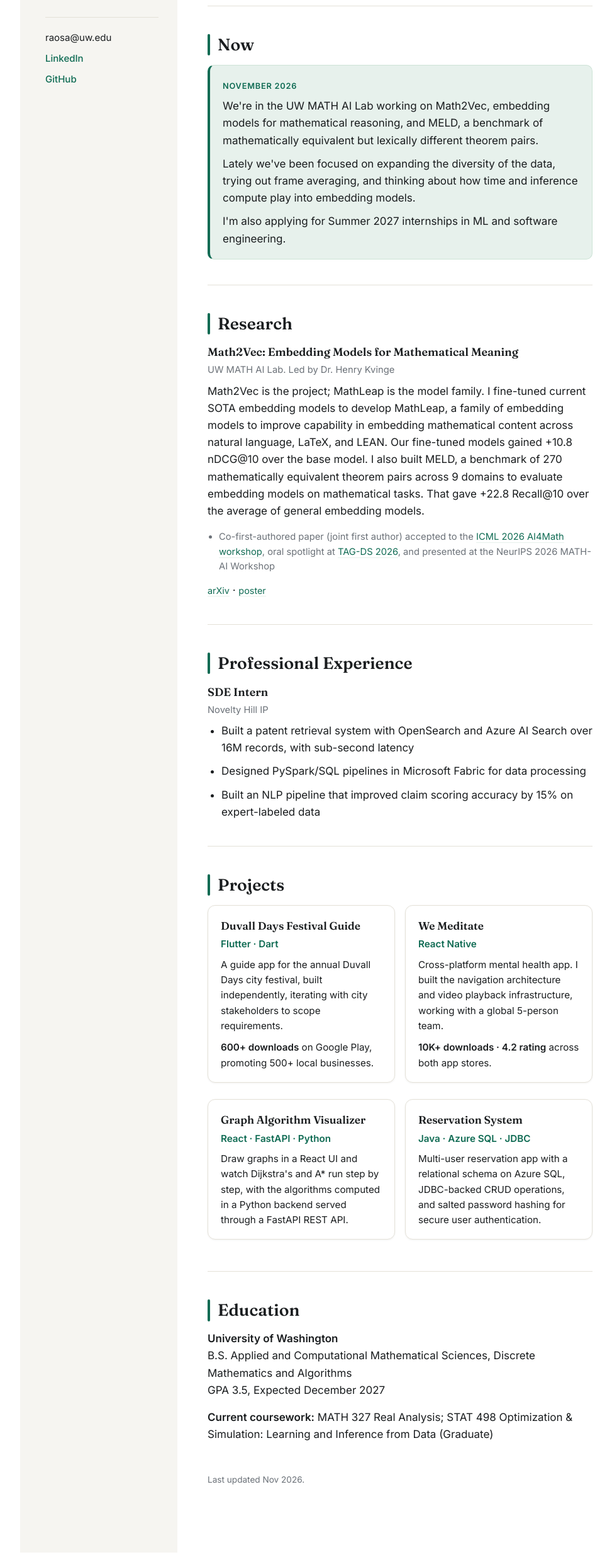
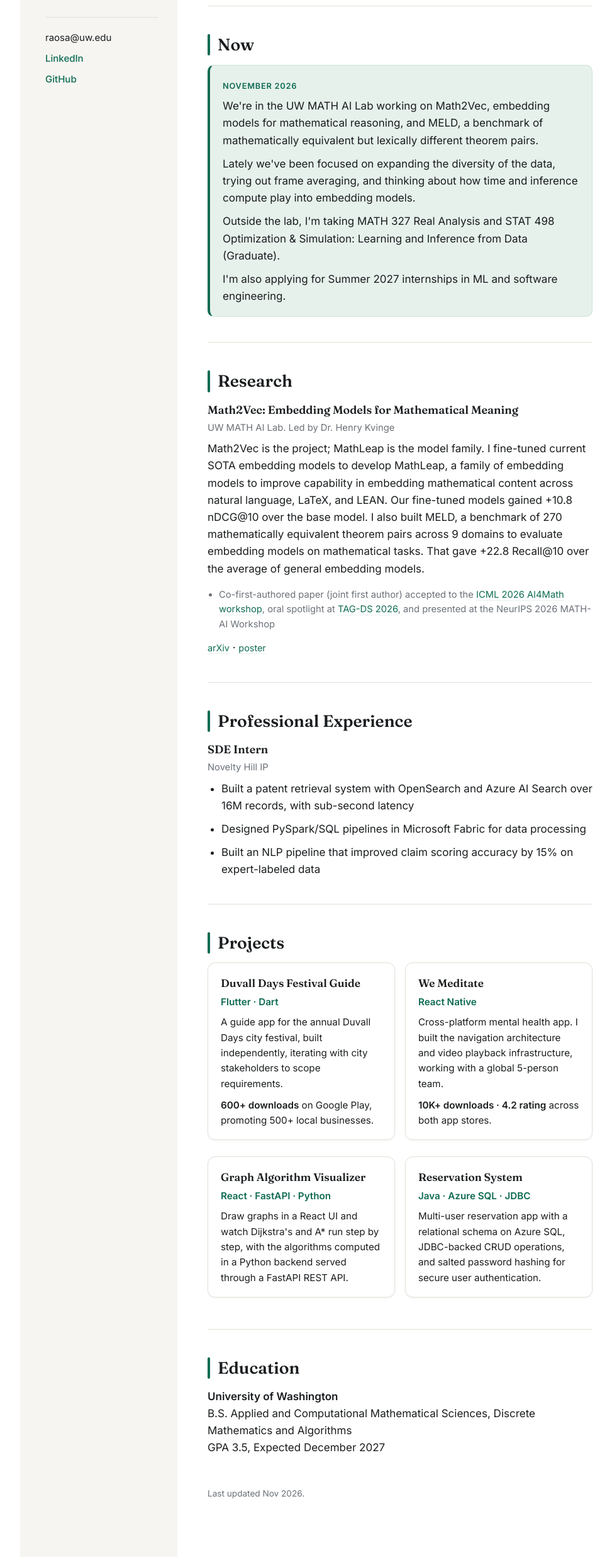
Before and after one commit to SamarthRao91/portfolio, a plain HTML site: page index.html in a window 1280 px wide. Shown: the part 325-2797 px from the top of the page at 63% size, without its empty margins (88-1061 px from the left). Drawn offline with Linux system fonts and the light colour scheme.

Commit message:
Move coursework into Now, fix We/I split

```diff
--- a/index.html
+++ b/index.html
@@ -400,6 +400,11 @@ section {
           inference compute play into embedding models.
         </p>
         <p>
+          Outside the lab, I'm taking MATH 327 Real Analysis and STAT 498
+          Optimization &amp; Simulation: Learning and Inference from Data
+          (Graduate).
+        </p>
+        <p>
           I'm also applying for Summer 2027 internships in ML and
           software engineering.
         </p>
@@ -492,11 +497,6 @@ section {
         Mathematics and Algorithms<br>
         GPA 3.5, Expected December 2027
       </p>
-      <p>
-        <strong>Current coursework:</strong> MATH 327 Real Analysis;
-        STAT 498 Optimization &amp; Simulation: Learning and Inference
-        from Data (Graduate)
-      </p>
     </section>
 
     <footer>
```
